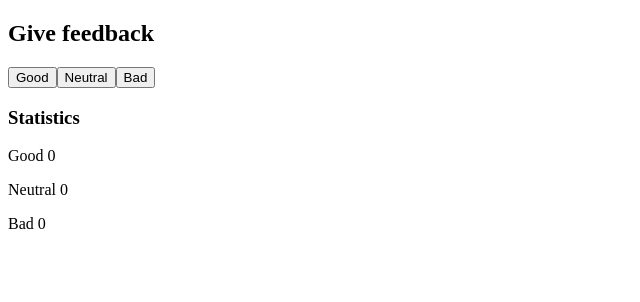
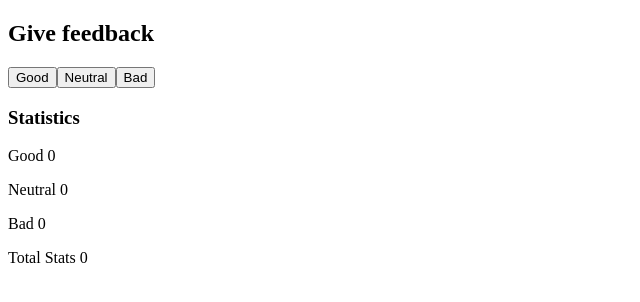
Before and after one commit to FIDELIS-TUWEI/fullstack-course, a React (Vite) app: page / in a window 1280 px wide. Shown: the top 302 px of the page, without its empty margins (0-640 px from the left). Built offline with nearby package versions, Linux system fonts and the light colour scheme.

Commit message:
function to calculate total stats

```diff
--- a/src/App.jsx
+++ b/src/App.jsx
@@ -21,6 +21,9 @@ const App = () => {
     setBad(bad + 1)
   };
 
+  // function to calculate total stats
+  const total = good + neutral + bad;
+
   return (
     <div>
       <h2>Give feedback</h2>
@@ -35,6 +38,7 @@ const App = () => {
       <p>Good {good}</p>
       <p>Neutral {neutral}</p>
       <p>Bad {bad}</p>
+      <p>Total Stats {total}</p>
     </div>
   )
 }
```
